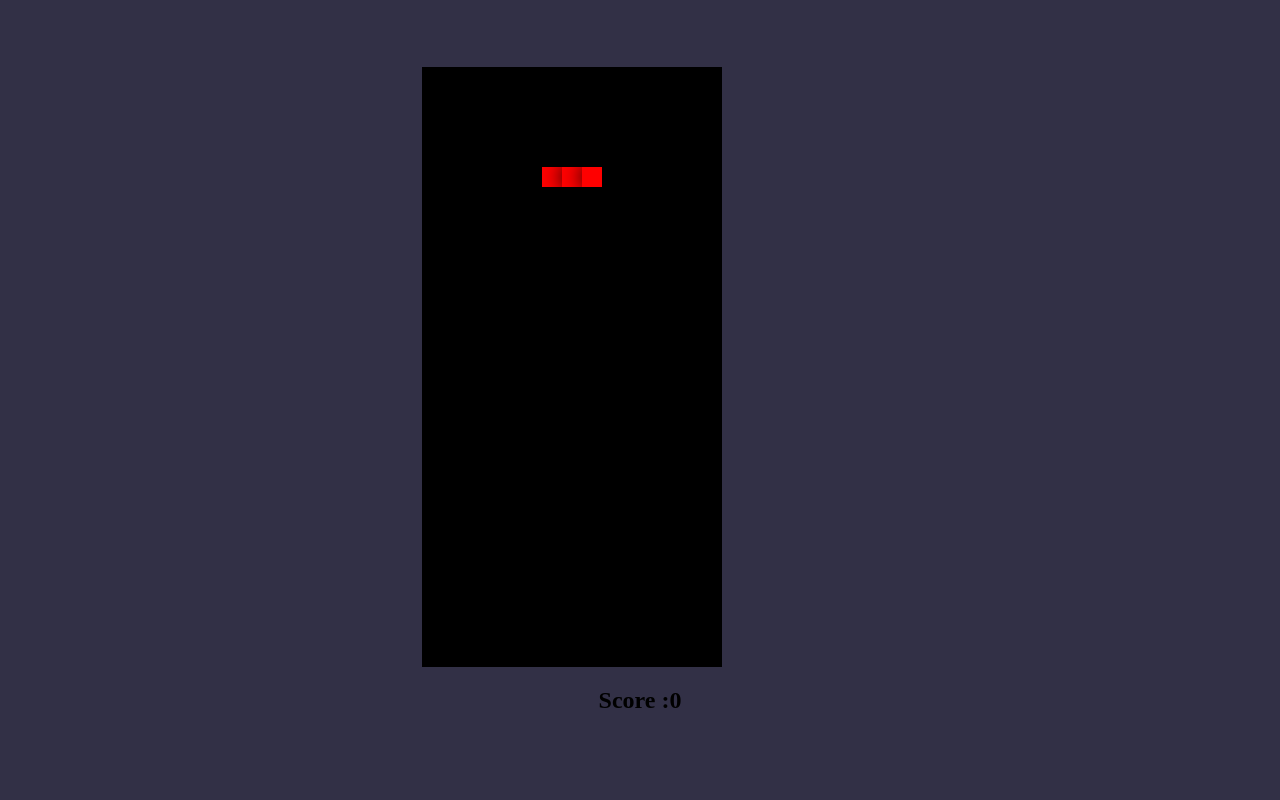
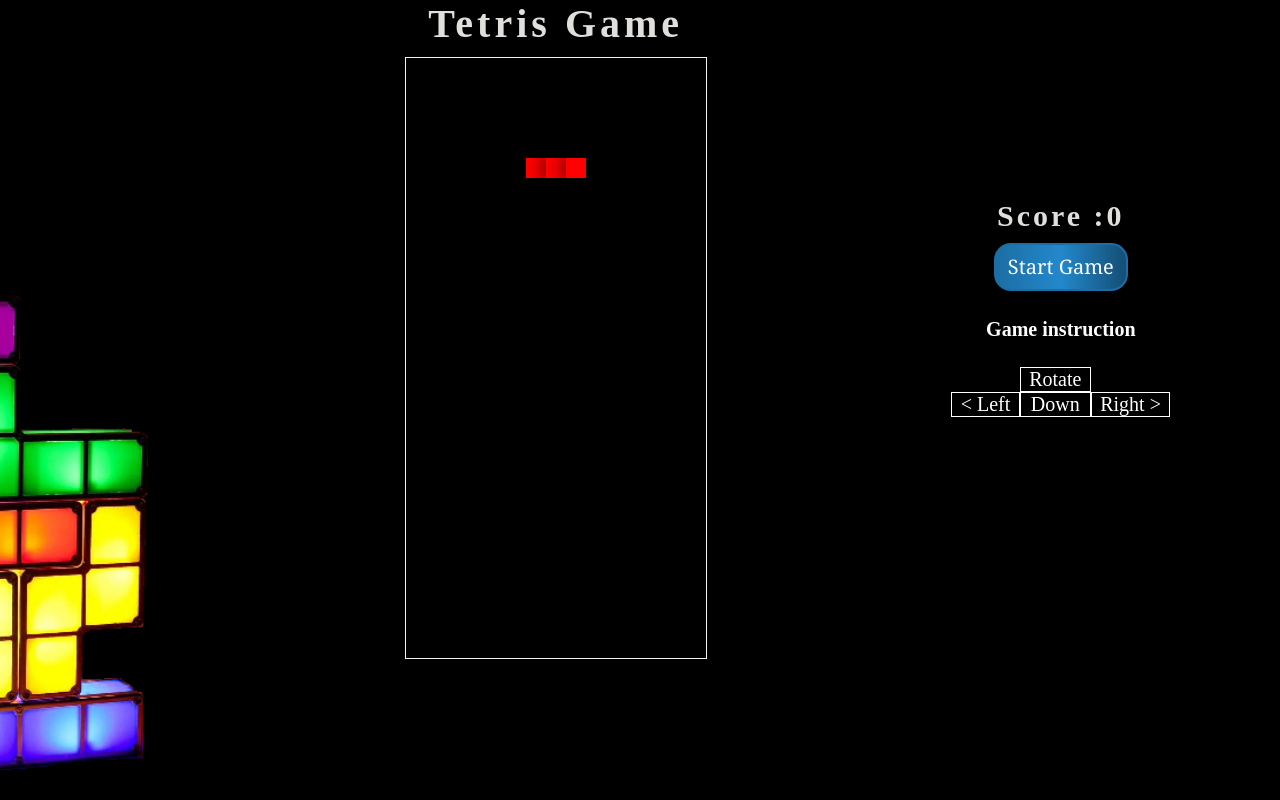
Before and after one commit to S-Aliabbasi/Tetris-game, a plain HTML site: page index.html in a window 1280 px wide. Drawn offline with Linux system fonts and the light colour scheme.

Commit message:
Change Tetris game UI styling

```diff
--- a/index.html
+++ b/index.html
@@ -4,36 +4,44 @@
     <meta charset="UTF-8" />
     <meta name="viewport" content="width=device-width, initial-scale=1.0" />
     <title>Document</title>
-    <style>
-      html,
-      body {
-        background: #323046;
-        margin: 0;
-        padding: 0;
-        width: 100%;
-        height: 100%;
-        display: flex;
-        flex-direction: column;
-        align-items: center;
-        justify-content: center;
-      }
-
-      canvas {
-        margin: 0 auto;
-        margin-left: 33vw;
-        text-align: left;
-        font-size: 12px;
-      }
-    </style>
+    <link rel="stylesheet" href="tetrisStyle.css" />
   </head>
   <body>
-    <canvas
-      id="board"
-      style="background-color: black"
-      width="300"
-      height="600"
-    ></canvas>
-    <h2 id="scoreBoard">Score :<spain>0</spain></h2>
+    <div>
+      <div class="grid-container">
+        <div class="grid-item"></div>
+        <div class="grid-item">
+          <h1 class="titleText">Tetris Game</h1>
+          <canvas
+            id="board"
+            style="background-color: black; border: 1px solid #f4f3f3"
+            width="300"
+            height="600"
+          ></canvas>
+        </div>
+        <div class="grid-item">
+          <div style="height: 100%">
+            <div style="height: 30%"></div>
+            <h2 id="scoreBoard" class="titleText">Score :<spain>0</spain></h2>
+            <div>
+              <button class="myButton">Start Game</button>
+            </div>
+            <div>
+              <h4>Game instruction</h4>
+            </div>
+            <div class="grid-containerTable">
+              <div class="grid-item"></div>
+              <div class="grid-item border">Rotate</div>
+              <div class="grid-item"></div>
+              <div class="grid-item border">< Left</div>
+              <div class="grid-item border">Down</div>
+              <div class="grid-item border">Right ></div>
+            </div>
+          </div>
+        </div>
+      </div>
+    </div>
+
     <script src="piece.js"></script>
     <script src="tetris.js"></script>
     <script src="main.js"></script>
--- /dev/null
+++ b/tetrisStyle.css
@@ -0,0 +1,62 @@
+body {
+  margin: 0;
+  padding: 0;
+  height: 100%;
+  width: 100%;
+  background-size: cover;
+  background-repeat: no-repeat;
+  background-position: center center;
+  background-attachment: fixed;
+  background-image: url(tetris\ v2\ .png);
+  background-color: aqua;
+}
+
+.grid-container {
+  display: grid;
+  grid-template-columns: auto auto auto;
+}
+.grid-containerTable {
+  display: grid;
+  grid-template-columns: auto auto auto;
+  width: 50%;
+  margin: auto;
+}
+
+.grid-item {
+  color: rgb(255, 255, 255);
+  font-size: 20px;
+  text-align: center;
+}
+.border {
+  border: 1px solid white;
+}
+.myButton {
+  color: rgb(255, 255, 255);
+  font-size: 20px;
+  line-height: 20px;
+  padding: 12px;
+  border-radius: 17px;
+  font-family: Georgia, serif;
+  font-weight: normal;
+  text-decoration: none;
+  font-style: normal;
+  font-variant: normal;
+  text-transform: none;
+  background-image: linear-gradient(
+    to right,
+    rgb(28, 110, 164) 0%,
+    rgb(35, 136, 203) 50%,
+    rgb(20, 78, 117) 100%
+  );
+  box-shadow: rgb(0, 0, 0) 5px 5px 15px 5px;
+  border: 2px solid rgb(28, 110, 164);
+  display: inline-block;
+}
+
+.titleText {
+  margin: 0;
+  padding-bottom: 10px;
+  color: #e0dfdc;
+  letter-spacing: 0.1em;
+  text-align: center;
+}
```
Also changed, not shown: tetris v2 .png (added), tetris.png (added).
